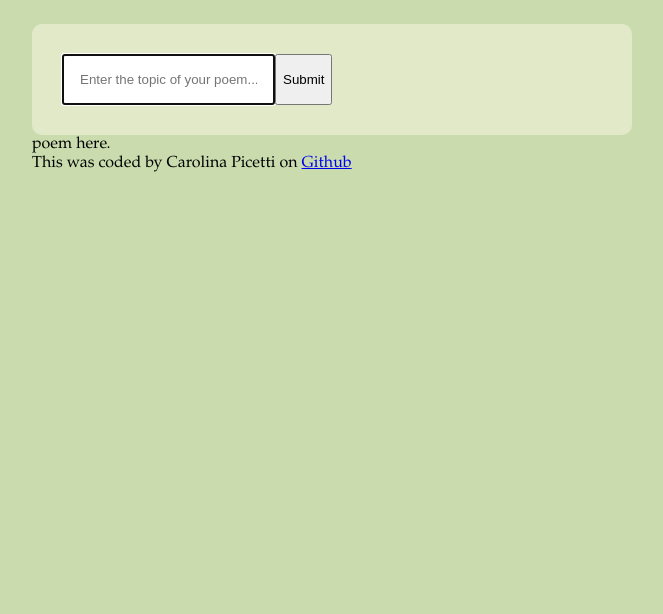
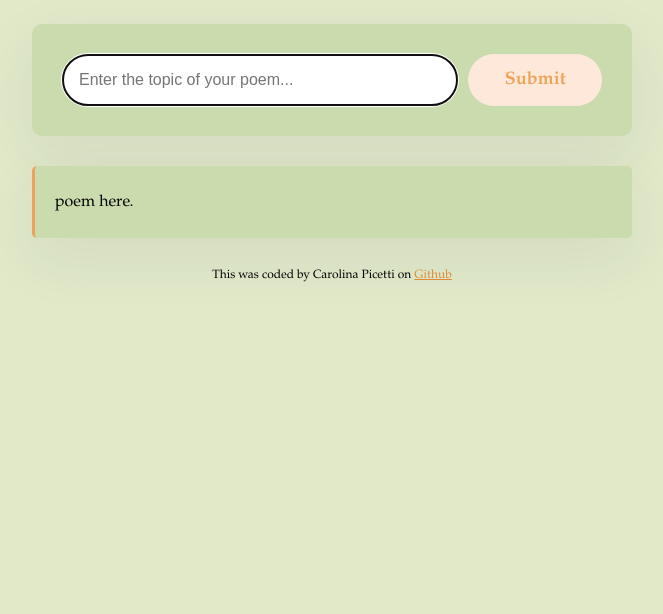
Before and after one commit to CarolPicetti/poems-generator, a plain HTML site: page index.html in a window 1280 px wide. Shown: the part 186-800 px from the top of the page, without its empty margins (308-971 px from the left). Drawn offline with Linux system fonts and the light colour scheme.

Commit message:
improved css

```diff
--- a/index.html
+++ b/index.html
@@ -15,10 +15,10 @@
     <main>
         <form>
             <input type="text" placeholder="Enter the topic of your poem..." class="instructions" autofocus required/>
-            <input type="submit" />
+            <input type="submit" class="submit-button" />
         </form>
 
-        <div>
+        <div class="poem">
             poem here.
         </div>
     </main>
--- a/src/style.css
+++ b/src/style.css
@@ -1,5 +1,5 @@
 body {
-    background-color: #CADCAE;
+    background-color: #E1E9C9;
     font-family: Garamond, serif;
 }
 
@@ -23,11 +23,57 @@ header {
 
 .instructions {
     padding: 16px;
+    border: 1px solid #FEE8D9;
+    width: 80%;
+    font-size: 16px;
+    border-radius: 30px;
+}
+
+a {
+    color: #de8b38;
+}
+
+.submit-button {
+    margin-left: 10px;
+    background-color: #FEE8D9;
+    color: #EDA35A;
+    border: none;
+    border-radius: 30px;
+    padding: 14px 24px;
+    width: 150px;
+    font-size: 18px;
+    font-weight: 600;
+    font-family: Garamond, serif;
+    transition-duration: 0.3s;
+}
+
+.submit-button:hover {
+    background-color: rgba(65, 50, 100, 0.08);
+    color: #FEE8D9;
+
+}
+
+.poem {
+    font-size: 16px;
+    background-color: #CADCAE;
+    padding: 20px;
+    line-height: 2;
+    border-left: 3px solid #EDA35A;
+    box-shadow: 0px 20px 60px rgba(65, 50, 100, 0.08);
+    border-radius: 5px;
 }
 
 form {
     padding: 30px;
-    background-color: #E1E9C9;
+    background-color: #CADCAE;
     border-radius: 10px;
     display: flex;
+    box-shadow: 0px 20px 60px rgba(65, 50, 100, 0.08);
+    margin-bottom: 30px;
 }
+
+footer {
+    text-align: center;
+    font-size: 12px;
+    margin-top: 30px;
+}
```
